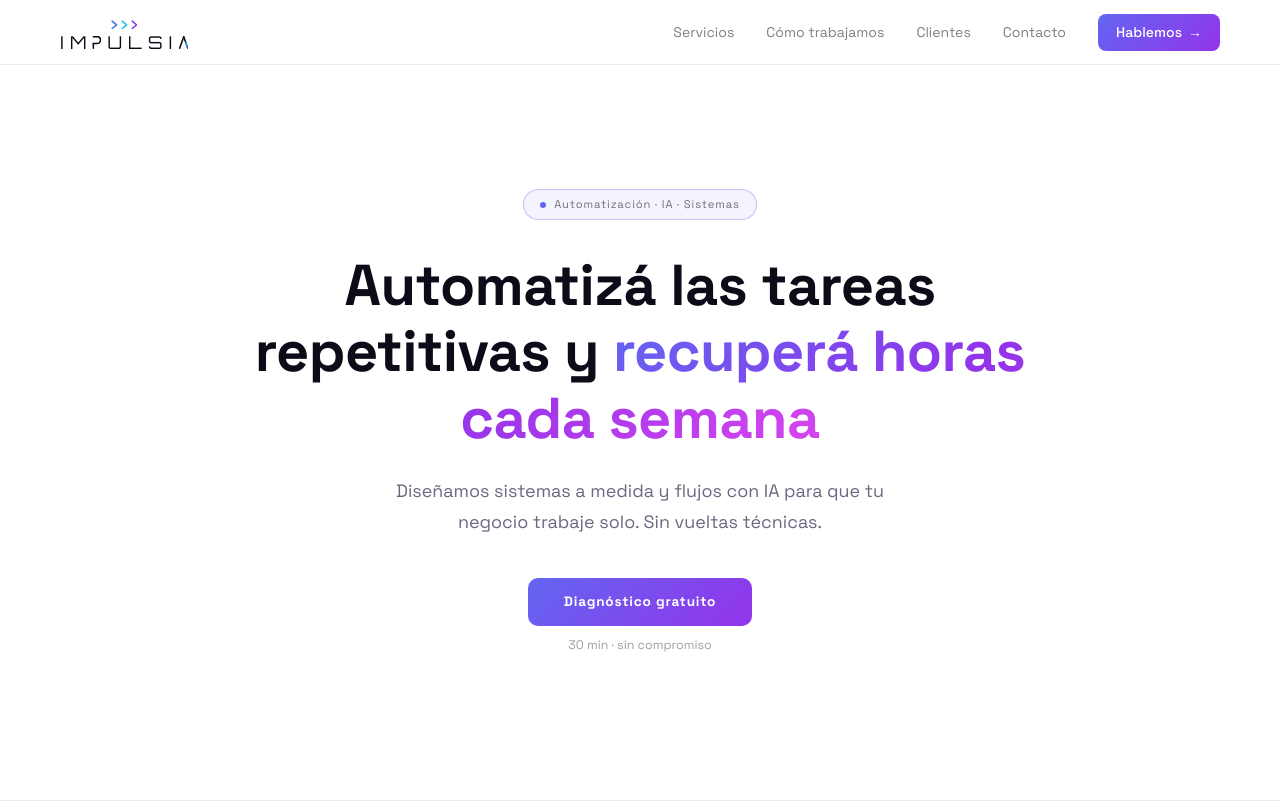
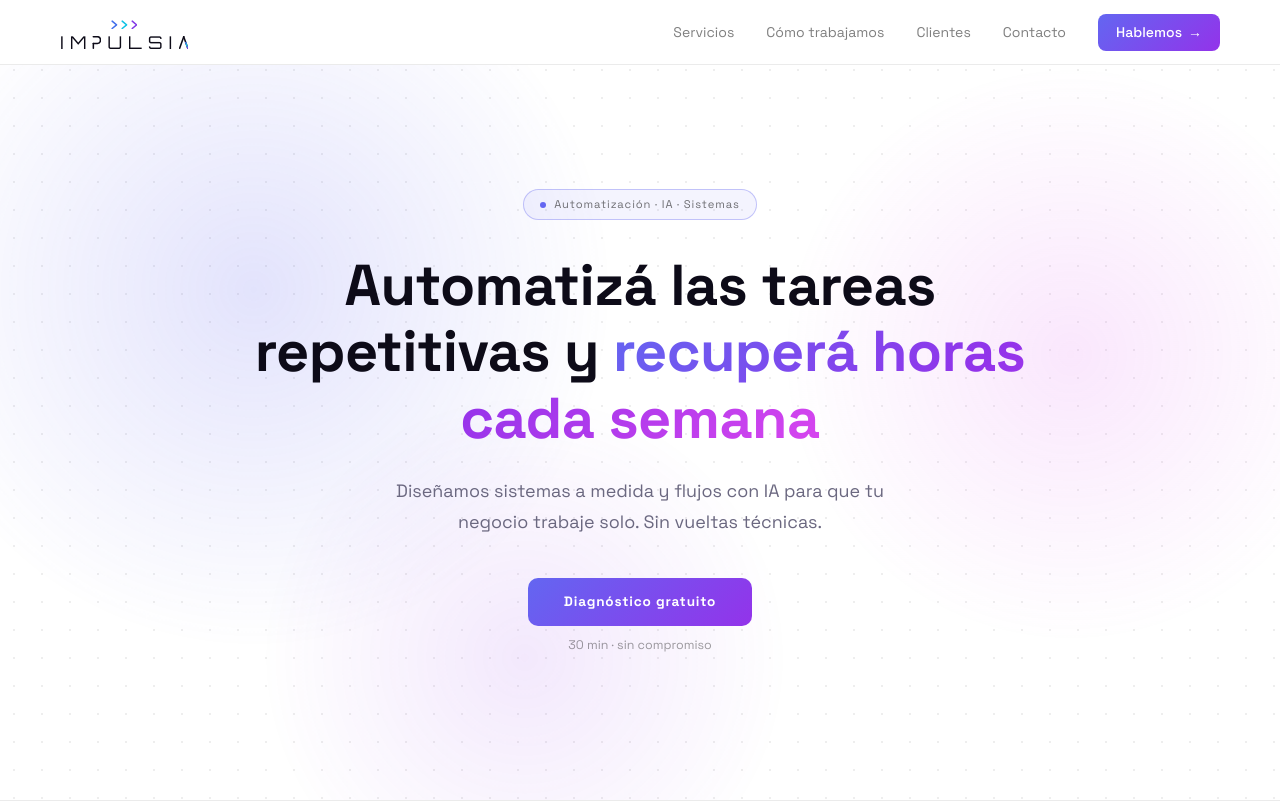
Before and after one commit to maguiceri/impulsia, a Next.js app: page / in a window 1280 px wide. Shown: the top 801 px of the page. Built offline with nearby package versions, Linux system fonts and the light colour scheme.

Commit message:
feat: dot grid background + animated gradient orbs

```diff
--- /dev/null
+++ b/app/components/BackgroundOrbs.tsx
@@ -0,0 +1,32 @@
+'use client';
+
+export default function BackgroundOrbs() {
+  return (
+    <div aria-hidden style={{
+      position: 'fixed', inset: 0, zIndex: 0,
+      pointerEvents: 'none', overflow: 'hidden',
+    }}>
+      {/* Orb indigo — arriba izquierda */}
+      <div style={{
+        position: 'absolute', top: '-15%', left: '-10%',
+        width: '700px', height: '700px', borderRadius: '50%',
+        background: 'radial-gradient(circle, rgba(99,102,241,0.18) 0%, transparent 70%)',
+        animation: 'orb1 14s ease-in-out infinite',
+      }} />
+      {/* Orb fuchsia — arriba derecha */}
+      <div style={{
+        position: 'absolute', top: '5%', right: '-12%',
+        width: '550px', height: '550px', borderRadius: '50%',
+        background: 'radial-gradient(circle, rgba(217,70,239,0.13) 0%, transparent 70%)',
+        animation: 'orb2 18s ease-in-out infinite',
+      }} />
+      {/* Orb violeta — centro bajo */}
+      <div style={{
+        position: 'absolute', top: '55%', left: '25%',
+        width: '500px', height: '500px', borderRadius: '50%',
+        background: 'radial-gradient(circle, rgba(147,51,234,0.11) 0%, transparent 70%)',
+        animation: 'orb3 22s ease-in-out infinite',
+      }} />
+    </div>
+  );
+}
--- a/app/components/ClientCasesSection.tsx
+++ b/app/components/ClientCasesSection.tsx
@@ -270,7 +270,7 @@ export default function ClientCasesSection() {
   return (
     <section ref={ref} className="section-inner" style={{ padding: '88px 28px 100px', maxWidth: '1100px', margin: '0 auto', minHeight: '100vh' }}>
       <div style={{ marginBottom: '56px' }}>
-        <p style={{ margin: '0 0 12px', fontSize: '0.65rem', letterSpacing: '0.14em', color: 'var(--text2)', textTransform: 'uppercase', fontFamily: 'var(--font-space-grotesk)' }}>
+        <p style={{ margin: '0 0 12px', fontSize: '0.65rem', letterSpacing: '0.14em', textTransform: 'uppercase', fontFamily: 'var(--font-space-grotesk)', fontWeight: '600', background: 'linear-gradient(135deg, rgb(99,102,241), rgb(217,70,239))', WebkitBackgroundClip: 'text', WebkitTextFillColor: 'transparent', backgroundClip: 'text' }}>
           Casos reales
         </p>
         <h2 style={{ margin: 0, fontSize: 'clamp(1.6rem, 3.5vw, 2.2rem)', fontWeight: '700', lineHeight: 1.2, letterSpacing: '-0.01em', fontFamily: 'var(--font-space-grotesk)' }}>
--- a/app/components/HowWeWorkSection.tsx
+++ b/app/components/HowWeWorkSection.tsx
@@ -57,7 +57,7 @@ export default function HowWeWorkSection() {
     <section ref={ref} className="section-inner" style={{ padding: '88px 28px 100px', maxWidth: '1100px', margin: '0 auto', minHeight: '100vh', display: 'flex', flexDirection: 'column', justifyContent: 'center' }}>
 
       <div style={{ marginBottom: '64px' }}>
-        <p style={{ margin: '0 0 12px', fontSize: '0.65rem', letterSpacing: '0.14em', color: 'var(--text2)', textTransform: 'uppercase', fontFamily: 'var(--font-space-grotesk)' }}>
+        <p style={{ margin: '0 0 12px', fontSize: '0.65rem', letterSpacing: '0.14em', textTransform: 'uppercase', fontFamily: 'var(--font-space-grotesk)', fontWeight: '600', background: 'linear-gradient(135deg, rgb(99,102,241), rgb(217,70,239))', WebkitBackgroundClip: 'text', WebkitTextFillColor: 'transparent', backgroundClip: 'text' }}>
           Cómo trabajamos
         </p>
         <h2 style={{ margin: 0, fontSize: 'clamp(1.6rem, 3.5vw, 2.2rem)', fontWeight: '700', lineHeight: 1.2, letterSpacing: '-0.01em', fontFamily: 'var(--font-space-grotesk)' }}>
--- a/app/globals.css
+++ b/app/globals.css
@@ -24,10 +24,27 @@
 html { scroll-behavior: smooth; }
 
 body {
-  background: var(--bg);
+  background-color: var(--bg);
+  background-image: radial-gradient(circle, rgba(0,0,0,0.065) 1px, transparent 1px);
+  background-size: 28px 28px;
   color: var(--text);
   font-family: var(--font-space-grotesk), system-ui, sans-serif;
   -webkit-font-smoothing: antialiased;
+}
+
+@keyframes orb1 {
+  0%, 100% { transform: translate(0, 0) scale(1); }
+  33%       { transform: translate(70px, 50px) scale(1.08); }
+  66%       { transform: translate(-50px, 80px) scale(0.94); }
+}
+@keyframes orb2 {
+  0%, 100% { transform: translate(0, 0) scale(1); }
+  40%       { transform: translate(-90px, 40px) scale(1.06); }
+  70%       { transform: translate(50px, -60px) scale(0.96); }
+}
+@keyframes orb3 {
+  0%, 100% { transform: translate(0, 0) scale(1); }
+  50%       { transform: translate(-70px, -50px) scale(1.10); }
 }
 
 /* ── Hover & animations ───────────────────────────────────── */
--- a/app/layout.tsx
+++ b/app/layout.tsx
@@ -3,6 +3,7 @@ import { Space_Grotesk, Geist_Mono, Orbitron } from "next/font/google";
 import "./globals.css";
 import Navbar from "./components/Navbar";
 import Footer from "./components/Footer";
+import BackgroundOrbs from "./components/BackgroundOrbs";
 
 const spaceGrotesk = Space_Grotesk({ variable: "--font-space-grotesk", subsets: ["latin"], weight: ["300","400","500","600","700"] });
 const geistMono    = Geist_Mono({ variable: "--font-geist-mono", subsets: ["latin"] });
@@ -17,8 +18,9 @@ export default function RootLayout({ children }: { children: React.ReactNode })
   return (
     <html lang="es" className={`${spaceGrotesk.variable} ${geistMono.variable} ${orbitron.variable}`}>
       <body>
+        <BackgroundOrbs />
         <Navbar />
-        <main style={{ paddingTop: '64px' }}>
+        <main style={{ paddingTop: '64px', position: 'relative', zIndex: 1 }}>
           {children}
         </main>
         <Footer />
--- a/app/page.tsx
+++ b/app/page.tsx
@@ -152,7 +152,7 @@ export default function HeroPage() {
       <div className="section-inner" style={{ padding: '88px 28px 100px', maxWidth: '1200px', margin: '0 auto', width: '100%' }}>
         <FadeIn>
           <div style={{ marginBottom: '56px' }}>
-            <p style={{ margin: '0 0 12px', fontSize: '0.65rem', letterSpacing: '0.14em', color: 'var(--text2)', textTransform: 'uppercase', fontFamily: 'var(--font-space-grotesk)' }}>
+            <p style={{ margin: '0 0 12px', fontSize: '0.65rem', letterSpacing: '0.14em', textTransform: 'uppercase', fontFamily: 'var(--font-space-grotesk)', fontWeight: '600', background: 'linear-gradient(135deg, rgb(99,102,241), rgb(217,70,239))', WebkitBackgroundClip: 'text', WebkitTextFillColor: 'transparent', backgroundClip: 'text' }}>
               Qué hacemos
             </p>
             <h2 style={{ margin: 0, fontSize: 'clamp(1.6rem, 3.5vw, 2.2rem)', fontWeight: '700', lineHeight: 1.2, letterSpacing: '-0.01em', fontFamily: 'var(--font-space-grotesk)' }}>
```
